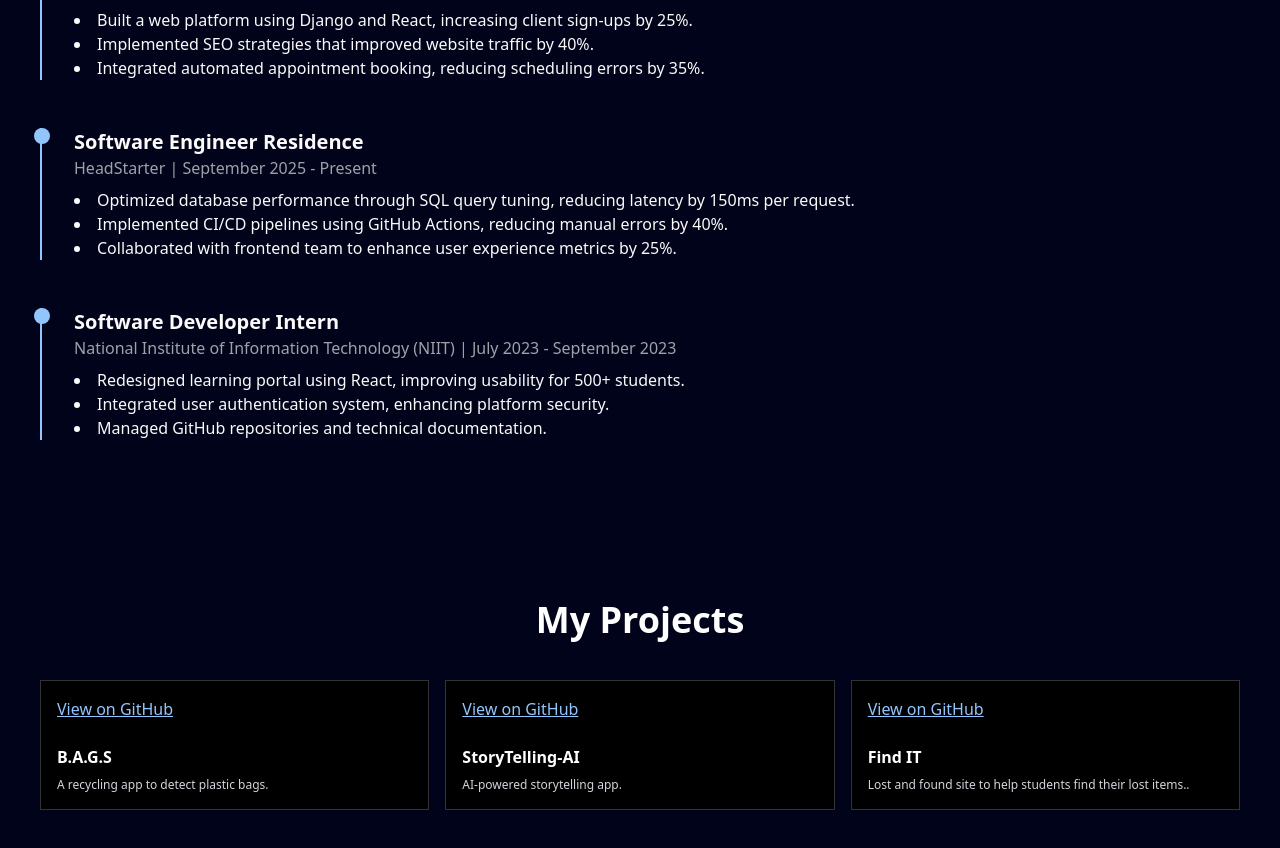
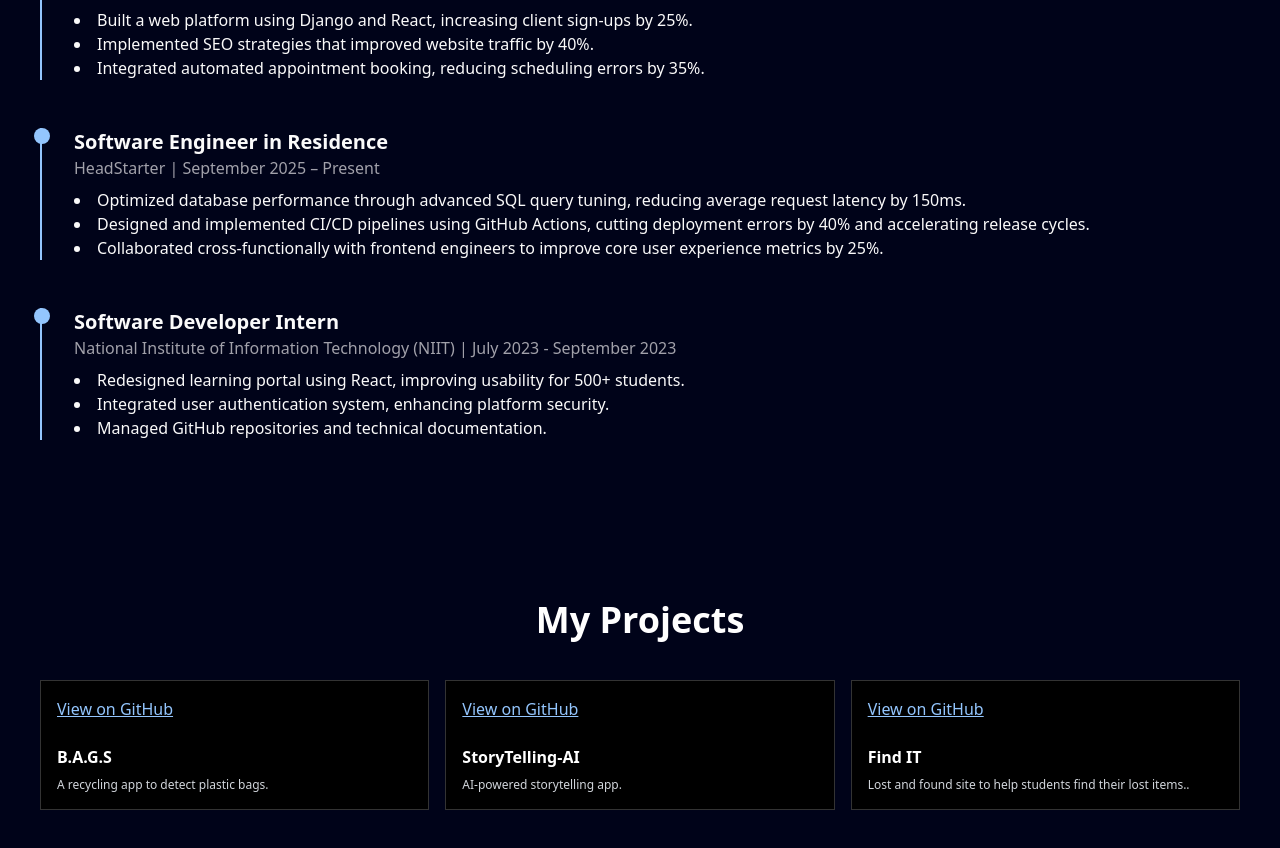
Before and after one commit to dyno-star/Portfolio, a Next.js app: page / in a window 1280 px wide. Shown: the part 1784-2632 px from the top of the page. Built offline with nearby package versions, Linux system fonts and the light colour scheme.

Commit message:
Changed experience

```diff
--- a/components/Experience.tsx
+++ b/components/Experience.tsx
@@ -12,13 +12,13 @@ const experiences = [
     ],
   },
   {
-    title: "Software Engineer Residence",
+    title: "Software Engineer in Residence",
     company: "HeadStarter",
-    duration: "September 2025 - Present",
+    duration: "September 2025 – Present",
     achievements: [
-      "Optimized database performance through SQL query tuning, reducing latency by 150ms per request.",
-      "Implemented CI/CD pipelines using GitHub Actions, reducing manual errors by 40%.",
-      "Collaborated with frontend team to enhance user experience metrics by 25%.",
+      "Optimized database performance through advanced SQL query tuning, reducing average request latency by 150ms.",
+      "Designed and implemented CI/CD pipelines using GitHub Actions, cutting deployment errors by 40% and accelerating release cycles.",
+      "Collaborated cross-functionally with frontend engineers to improve core user experience metrics by 25%.",
     ],
   },
   {
```
